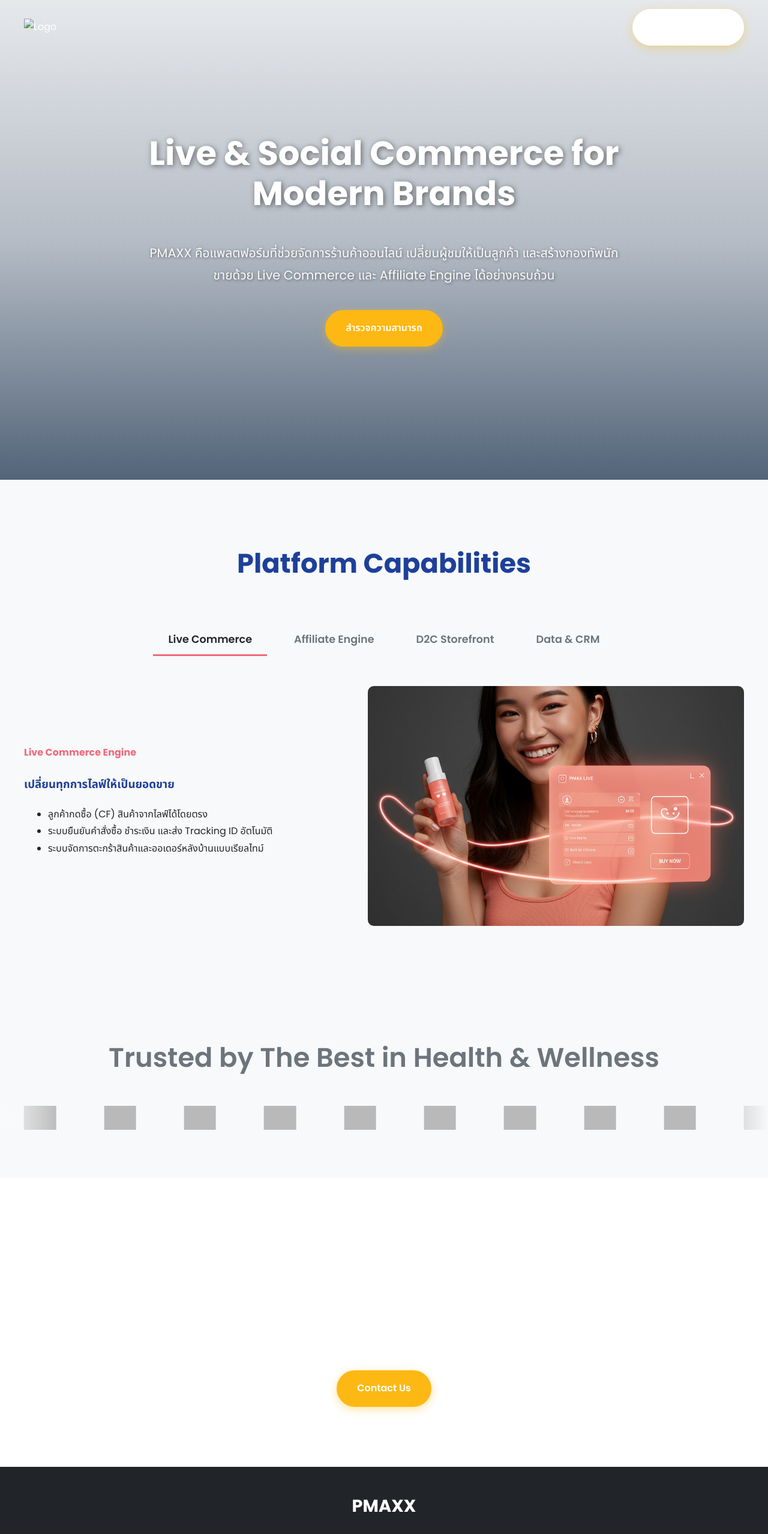
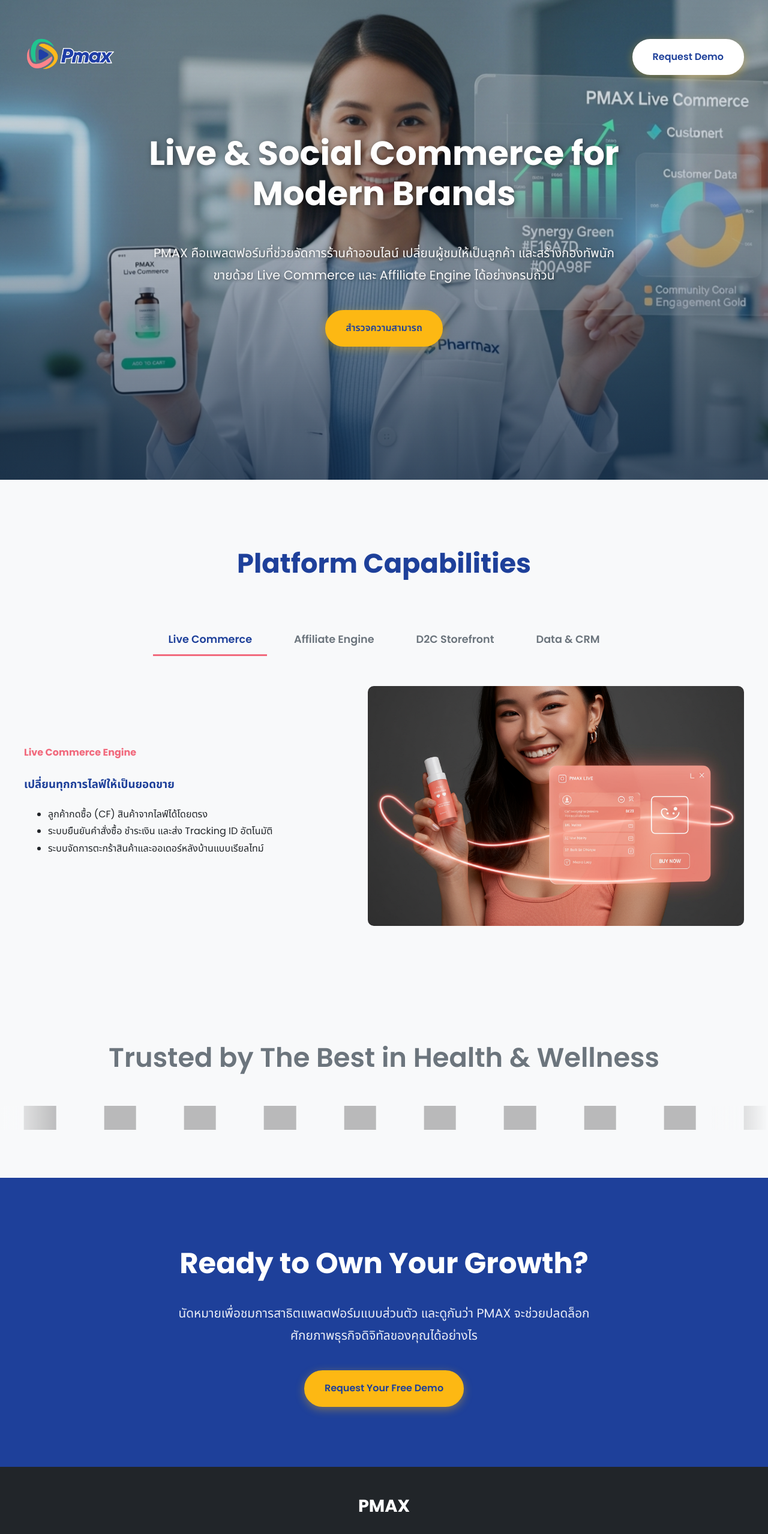
Before and after one commit to seedaiaa/PMAX-Front, a plain HTML site: page index.html in a window 1280 px wide. Shown: the top 2558 px of the page at 60% size. Drawn offline with Linux system fonts and the light colour scheme; grey boxes are pictures that could not be loaded.

Commit message:
reverse version

```diff
--- a/index.html
+++ b/index.html
@@ -3,7 +3,7 @@
 <head>
     <meta charset="UTF-8">
     <meta name="viewport" content="width=device-width, initial-scale=1.0">
-    <title>PMAXX Dynamic Pro - The D2C Operating System</title>
+    <title>PMAX Dynamic Pro - The D2C Operating System</title>
     <style>
         @import url('https://fonts.googleapis.com/css2?family=Poppins:wght@400;500;600;700&family=Noto+Sans+Thai:wght@400;500;600;700&display=swap');
 
@@ -36,7 +36,7 @@
             border: 2px solid transparent; font-size: 1rem;
         }
         .btn-primary {
-            background-color: var(--engagement-gold); color: var(---royal-blue);
+            background-color: var(--engagement-gold); color: var(--pmax-royal-blue);
             border-color: var(--engagement-gold); box-shadow: 0 4px 15px rgba(253, 184, 19, 0.4);
         }
         .btn-primary:hover { transform: translateY(-3px); box-shadow: 0 7px 20px rgba(253, 184, 19, 0.5); }
@@ -70,7 +70,7 @@
         .navbar { position: absolute; top: 0; left: 0; width: 100%; padding: 15px 0; z-index: 4; }
         .navbar .container { display: flex; justify-content: space-between; align-items: center; }
         .navbar .logo img { height: 150px; }
-        .navbar .btn-primary { background: var(--white); color: var(---royal-blue); border-color: var(--white); }
+        .navbar .btn-primary { background: var(--white); color: var(--pmax-royal-blue); border-color: var(--white); }
 
         /* Platform Capabilities Section */
         .platform-features { background-color: var(--background-light); }
@@ -83,7 +83,7 @@
             padding: 12px 25px; cursor: pointer; border: none; background: none; font-family: inherit; font-size: 1.1rem;
             font-weight: 600; color: var(--text-light); border-bottom: 3px solid transparent; transition: all 0.3s ease;
         }
-        .tab-button.active { color: var(---royal-blue); }
+        .tab-button.active { color: var(--pmax-royal-blue); }
         .visual-placeholder { border-radius: 10px; height: 400px; overflow: hidden; }
         .visual-placeholder img { width: 100%; height: 100%; object-fit: cover; }
         [data-target="#live-commerce-content"].active { border-bottom-color: var(--community-coral); }
@@ -92,8 +92,8 @@
         #affiliate-content h4, #affiliate-content li::before { color: var(--synergy-green); }
         [data-target="#storefront-content"].active { border-bottom-color: var(--engagement-gold); }
         #storefront-content h4, #storefront-content li::before { color: var(--engagement-gold); }
-        [data-target="#data-content"].active { border-bottom-color: var(---royal-blue); }
-        #data-content h4, #data-content li::before { color: var(---royal-blue); }
+        [data-target="#data-content"].active { border-bottom-color: var(--pmax-royal-blue); }
+        #data-content h4, #data-content li::before { color: var(--pmax-royal-blue); }
 
 
         /* --- NEW INFINITE MARQUEE FOR LOGOS --- */
@@ -129,7 +129,7 @@
         }
 
         /* --- CTA Section Text Adjustment --- */
-        .final-cta { text-align: center; background-color: var(---royal-blue); color: var(--white); }
+        .final-cta { text-align: center; background-color: var(--pmax-royal-blue); color: var(--white); }
         .final-cta h2 { font-size: 3rem; color: var(--white); margin-bottom: 20px; /* Reduced margin */ }
         .final-cta p {
             font-size: 1.3rem; /* Increased font size */
@@ -148,7 +148,7 @@
         <header class="navbar">
             <div class="container">
                 <div class="logo">
-                    <img src="assets/-logo/Pmaxx-white-H.png" alt=" Logo">
+                    <img src="assets/PMAX-logo/Pmax-white-H-fit.png" alt="PMAX Logo">
                 </div>
                 <!-- Updated button to scroll down -->
                 <a href="#cta" class="btn btn-primary">Request Demo</a>
@@ -156,17 +156,17 @@
         </header>
 
         <div class="hero-slider">
-            <div class="hero-slide active" style="background-image: url('assets/-KV/-KV1-pharmacist.png');"></div>
-            <div class="hero-slide" style="background-image: url('assets/-KV/-KV3-lady-live.png');"></div>
-            <div class="hero-slide" style="background-image: url('assets/-KV/-KV4-man-live.png');"></div>
-            <div class="hero-slide" style="background-image: url('assets/-KV/-KV5-group-live.png');"></div>
+            <div class="hero-slide active" style="background-image: url('assets/PMAX-KV/PMAX-KV1-pharmacist.png');"></div>
+            <div class="hero-slide" style="background-image: url('assets/PMAX-KV/PMAX-KV3-lady-live.png');"></div>
+            <div class="hero-slide" style="background-image: url('assets/PMAX-KV/PMAX-KV4-man-live.png');"></div>
+            <div class="hero-slide" style="background-image: url('assets/PMAX-KV/PMAX-KV5-group-live.png');"></div>
         </div>
 
         <div class="hero-overlay"></div>
 
         <div class="hero-content">
             <h1>Live & Social Commerce for Modern Brands</h1>
-            <p class="subtitle">PMAXX คือแพลตฟอร์มที่ช่วยจัดการร้านค้าออนไลน์ เปลี่ยนผู้ชมให้เป็นลูกค้า และสร้างกองทัพนักขายด้วย Live Commerce และ Affiliate Engine ได้อย่างครบถ้วน</p>
+            <p class="subtitle">PMAX คือแพลตฟอร์มที่ช่วยจัดการร้านค้าออนไลน์ เปลี่ยนผู้ชมให้เป็นลูกค้า และสร้างกองทัพนักขายด้วย Live Commerce และ Affiliate Engine ได้อย่างครบถ้วน</p>
             <!-- Updated button to scroll down -->
             <a href="#features" class="btn btn-primary">สำรวจความสามารถ</a>
         </div>
@@ -278,15 +278,15 @@
         <div class="container">
             <h2>Ready to Own Your Growth?</h2>
             <!-- Text updated -->
-            <p>นัดหมายเพื่อชมการสาธิตแพลตฟอร์มแบบส่วนตัว และดูกันว่า PMAXX จะช่วยปลดล็อกศักยภาพธุรกิจดิจิทัลของคุณได้อย่างไร</p>
-            <a href="#" class="btn btn-primary">Contact Us</a>
+            <p>นัดหมายเพื่อชมการสาธิตแพลตฟอร์มแบบส่วนตัว และดูกันว่า PMAX จะช่วยปลดล็อกศักยภาพธุรกิจดิจิทัลของคุณได้อย่างไร</p>
+            <a href="#" class="btn btn-primary">Request Your Free Demo</a>
         </div>
     </section>
 
     <footer style="background-color: var(--text-dark); color: var(--white); text-align: center; padding: 40px 0;">
         <div class="container">
-            <p style="font-size: 1.8rem; font-weight: 700; margin:0; color: var(--white);">PMAXX</p>
-            <p style="opacity:0.8">© 2025 PMAXX. All Rights Reserved. Powered by EZ Live Pro & Pharmax.</p>
+            <p style="font-size: 1.8rem; font-weight: 700; margin:0; color: var(--white);">PMAX</p>
+            <p style="opacity:0.8">© 2025 PMAX. All Rights Reserved. Powered by EZ Live Pro & Pharmax.</p>
         </div>
     </footer>
 
```
